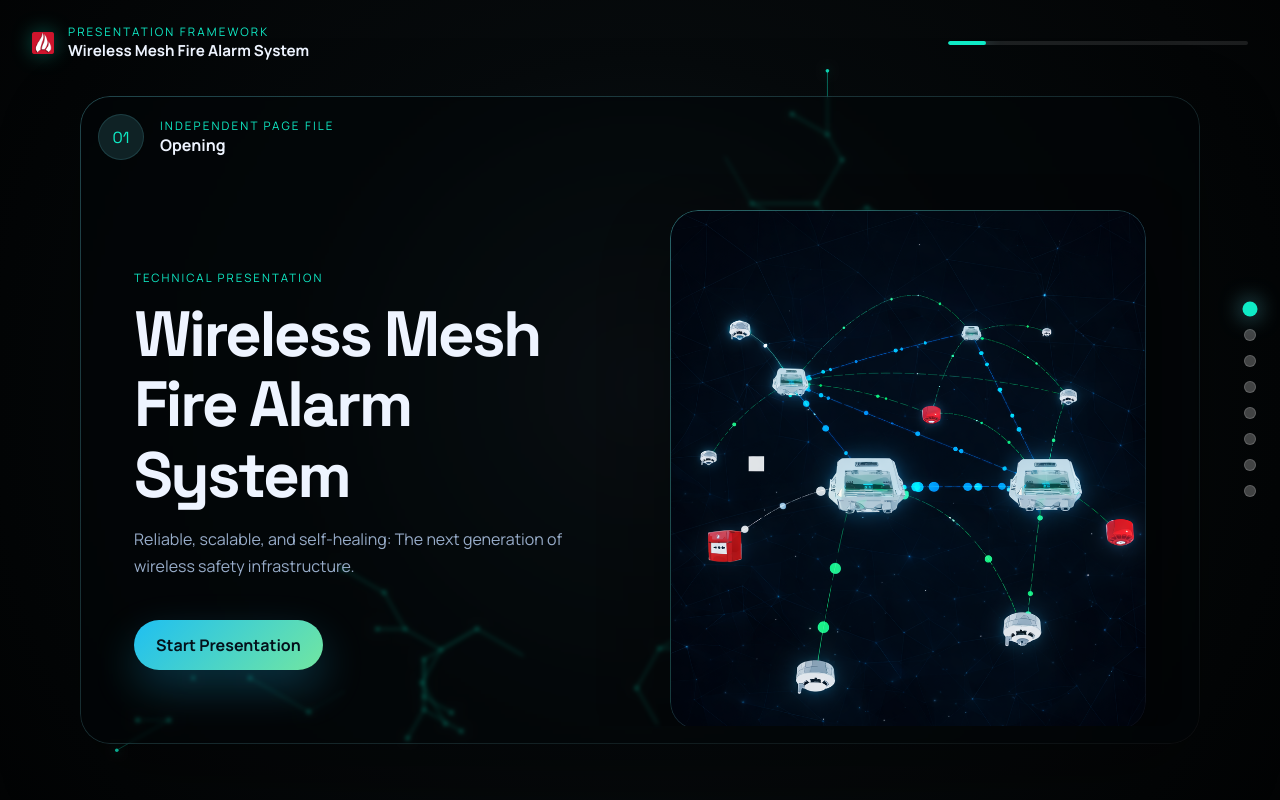
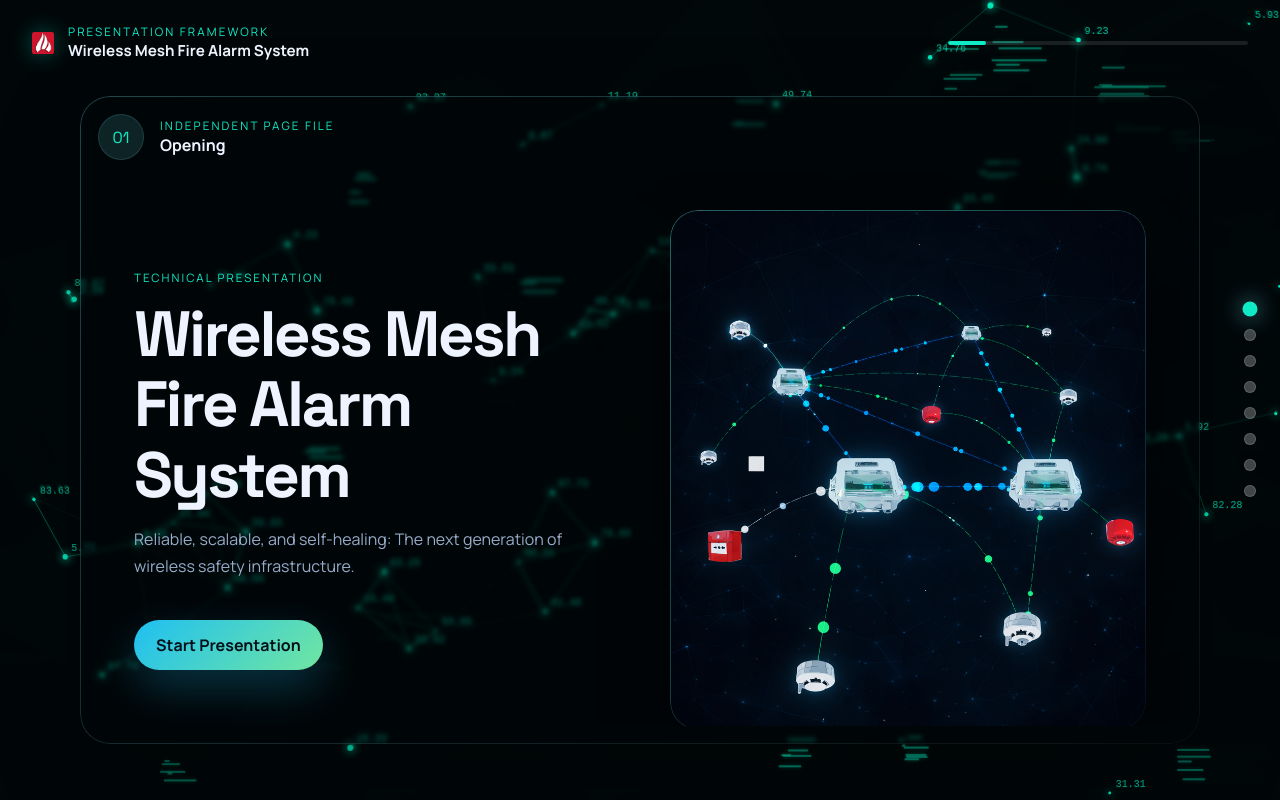
Before and after one commit to tel15675884839-byte/Mesh-System-Demonstration-PPT, a plain HTML site: page index.html in a window 1280 px wide. Drawn offline with nearby package versions, Linux system fonts and the light colour scheme.

```diff
--- a/css/style.css
+++ b/css/style.css
@@ -15,7 +15,7 @@ body {
   margin: 0;
   min-height: 100%;
   overflow: hidden;
-  background: radial-gradient(circle at center, rgba(16, 24, 28, 0.98) 0%, rgba(4, 6, 7, 0.99) 34%, #000000 78%);
+  background-color: #030a0d;
   color: var(--text);
   font-family: "Manrope", sans-serif;
 }
--- a/js/circuit-background.js
+++ b/js/circuit-background.js
@@ -1,68 +1,132 @@
 (function () {
-  const THEME = {
-    r: 15,
-    g: 235,
-    b: 198
-  };
-  const ROOT_ANGLES = [0, 30, 60, 120, 150, 180, 210, 240, 300, 330];
-  const BRANCH_PROBABILITY = 0.3;
-  const MAX_SEGMENTS = 42;
-  const MAX_ACTIVE_ROOTS = 7;
-  const HOVER_RADIUS = 150;
-  const ENERGY_RADIUS = 100;
-  const SEGMENT_LIFE = 3600;
-  const NODE_HOLD = 900;
-  const SPAWN_INTERVAL = 900;
+  const themeColor = '0, 255, 204'; // Neon Cyan
 
-  function clamp(value, min, max) {
-    return Math.min(max, Math.max(min, value));
+  class DataCluster {
+    constructor(width, height) {
+      this.canvasW = width;
+      this.canvasH = height;
+      this.x = Math.random() * width;
+      this.y = Math.random() * height;
+      this.width = Math.random() * 60 + 20;
+      this.height = Math.random() * 40 + 20;
+      this.opacity = Math.random() * 0.3;
+      this.lines = [];
+
+      let linesCount = Math.floor(Math.random() * 5) + 3;
+      for (let i = 0; i < linesCount; i++) {
+        this.lines.push({
+          yOff: Math.random() * this.height,
+          width: Math.random() * this.width,
+          xOff: Math.random() * 10
+        });
+      }
+    }
+
+    draw(ctx) {
+      if (Math.random() < 0.05) {
+        this.opacity = Math.random() * 0.4;
+      }
+      ctx.save();
+      ctx.fillStyle = `rgba(${themeColor}, ${this.opacity})`;
+      ctx.shadowBlur = 5;
+      ctx.shadowColor = `rgba(${themeColor}, 0.5)`;
+
+      this.lines.forEach(line => {
+        ctx.fillRect(this.x + line.xOff, this.y + line.yOff, line.width, 2);
+      });
+      ctx.restore();
+    }
+
+    update(ctx) {
+      this.x -= 0.2;
+      if (this.x < -100) this.x = this.canvasW + 50;
+      this.draw(ctx);
+    }
   }
 
-  function distanceToSegment(point, start, end) {
-    const dx = end.x - start.x;
-    const dy = end.y - start.y;
-    const lenSq = dx * dx + dy * dy;
-
-    if (!lenSq) {
-      return Math.hypot(point.x - start.x, point.y - start.y);
+  class Node {
+    constructor(width, height) {
+      this.canvasW = width;
+      this.canvasH = height;
+      this.x = Math.random() * width;
+      this.y = Math.random() * height;
+      this.vx = (Math.random() - 0.5) * 1.5;
+      this.vy = (Math.random() - 0.5) * 1.5;
+      this.radius = Math.random() * 2 + 1;
+      this.label = (Math.random() * 99).toFixed(2);
     }
 
-    let t = ((point.x - start.x) * dx + (point.y - start.y) * dy) / lenSq;
-    t = clamp(t, 0, 1);
+    draw(ctx) {
+      ctx.beginPath();
+      ctx.arc(this.x, this.y, this.radius, 0, Math.PI * 2);
+      ctx.fillStyle = `rgba(${themeColor}, 0.8)`;
+      ctx.shadowBlur = 10;
+      ctx.shadowColor = `rgba(${themeColor}, 1)`;
+      ctx.fill();
 
-    const projX = start.x + t * dx;
-    const projY = start.y + t * dy;
-    return Math.hypot(point.x - projX, point.y - projY);
+      ctx.font = "10px Courier New";
+      ctx.fillStyle = `rgba(${themeColor}, 0.5)`;
+      ctx.shadowBlur = 0;
+      ctx.fillText(this.label, this.x + 6, this.y - 6);
+      ctx.closePath();
+    }
+
+    update(ctx, mouse) {
+      if (this.x > this.canvasW || this.x < 0) this.vx = -this.vx;
+      if (this.y > this.canvasH || this.y < 0) this.vy = -this.vy;
+
+      this.x += this.vx;
+      this.y += this.vy;
+
+      if (mouse.x != null && mouse.y != null) {
+        let dx = mouse.x - this.x;
+        let dy = mouse.y - this.y;
+        let distance = Math.sqrt(dx * dx + dy * dy);
+
+        if (distance < mouse.radius) {
+          const forceDirectionX = dx / distance;
+          const forceDirectionY = dy / distance;
+          const force = (mouse.radius - distance) / mouse.radius;
+
+          this.x += forceDirectionX * force * 1.5;
+          this.y += forceDirectionY * force * 1.5;
+        }
+      }
+
+      this.draw(ctx);
+    }
   }
 
-  function CircuitBackground(canvas) {
+  function CyberpunkBackground(canvas) {
     this.canvas = canvas;
     this.ctx = canvas.getContext("2d");
-    this.mouse = { x: -9999, y: -9999, active: false };
-    this.segments = [];
-    this.nodes = [];
-    this.pendingBranches = [];
-    this.lastSpawn = 0;
-    this.lastFrame = performance.now();
+    this.mouse = { x: null, y: null, radius: 180 };
+    this.particles = [];
+    this.dataClusters = [];
+
+    this.resize = this.resize.bind(this);
+    this.tick = this.tick.bind(this);
+
+    this.bindEvents();
     this.resize();
-    this.bindEvents();
-    requestAnimationFrame(this.tick.bind(this));
+    this.initScene();
+
+    requestAnimationFrame(this.tick);
   }
 
-  CircuitBackground.prototype.bindEvents = function () {
-    window.addEventListener("resize", this.resize.bind(this));
-    window.addEventListener("mousemove", (event) => {
-      const rect = this.canvas.getBoundingClientRect();
-      this.mouse.x = event.clientX - rect.left;
-      this.mouse.y = event.clientY - rect.top;
-      this.mouse.active = true;
+  CyberpunkBackground.prototype.bindEvents = function () {
+    window.addEventListener("resize", this.resize);
+    window.addEventListener("mousemove", (e) => {
+      this.mouse.x = e.clientX;
+      this.mouse.y = e.clientY;
     });
-    window.addEventListener("mouseleave", () => {
-      this.mouse.active = false;
+    window.addEventListener("mouseout", () => {
+      this.mouse.x = null;
+      this.mouse.y = null;
     });
   };
 
-  CircuitBackground.prototype.resize = function () {
+  CyberpunkBackground.prototype.resize = function () {
     const ratio = window.devicePixelRatio || 1;
     this.width = window.innerWidth;
     this.height = window.innerHeight;
@@ -71,215 +135,98 @@
     this.canvas.style.width = this.width + "px";
     this.canvas.style.height = this.height + "px";
     this.ctx.setTransform(ratio, 0, 0, ratio, 0, 0);
+    this.initScene();
   };
 
-  CircuitBackground.prototype.spawnRoot = function () {
-    const aliveRoots = this.pendingBranches.filter((item) => item.isRoot).length;
-    if (aliveRoots >= MAX_ACTIVE_ROOTS || this.segments.length >= MAX_SEGMENTS) {
-      return;
+  CyberpunkBackground.prototype.initScene = function () {
+    this.particles = [];
+    this.dataClusters = [];
+
+    let clusterCount = Math.floor(((this.width * this.height) / 30000) * 0.7);
+    for (let i = 0; i < clusterCount; i++) {
+      this.dataClusters.push(new DataCluster(this.width, this.height));
     }
 
-    const edgeBand = Math.min(this.width, this.height) * 0.2;
-    const side = Math.floor(Math.random() * 4);
-    let x = 0;
-    let y = 0;
-
-    if (side === 0) {
-      x = Math.random() * this.width;
-      y = Math.random() * edgeBand;
-    } else if (side === 1) {
-      x = this.width - Math.random() * edgeBand;
-      y = Math.random() * this.height;
-    } else if (side === 2) {
-      x = Math.random() * this.width;
-      y = this.height - Math.random() * edgeBand;
-    } else {
-      x = Math.random() * edgeBand;
-      y = Math.random() * this.height;
+    let nodeCount = Math.floor(((this.width * this.height) / 12000) * 0.7);
+    nodeCount = Math.max(28, Math.min(nodeCount, 105));
+    for (let i = 0; i < nodeCount; i++) {
+      this.particles.push(new Node(this.width, this.height));
     }
-
-    this.pendingBranches.push({
-      x,
-      y,
-      angle: ROOT_ANGLES[Math.floor(Math.random() * ROOT_ANGLES.length)],
-      depth: 0,
-      isRoot: true,
-      treeId: "tree-" + Math.random().toString(36).slice(2, 10),
-      forcedBranchesRemaining: 3
-    });
   };
 
-  CircuitBackground.prototype.spawnBranch = function (branch) {
-    if (this.segments.length >= MAX_SEGMENTS) {
-      return;
-    }
+  CyberpunkBackground.prototype.connectParticles = function () {
+    const ctx = this.ctx;
+    const particles = this.particles;
+    const mouse = this.mouse;
 
-    const length = 36 + Math.random() * 42 - branch.depth * 3;
-    const radians = branch.angle * Math.PI / 180;
-    const end = {
-      x: branch.x + Math.cos(radians) * length,
-      y: branch.y + Math.sin(radians) * length
-    };
+    for (let a = 0; a < particles.length; a++) {
+      for (let b = a; b < particles.length; b++) {
+        let dx = particles[a].x - particles[b].x;
+        let dy = particles[a].y - particles[b].y;
+        let distance = Math.sqrt(dx * dx + dy * dy);
 
-    if (end.x < -40 || end.x > this.width + 40 || end.y < -40 || end.y > this.height + 40) {
-      return;
-    }
+        if (distance < 120) {
+          let opacity = 1 - (distance / 120);
 
-    const now = performance.now();
-    const segment = {
-      start: { x: branch.x, y: branch.y },
-      end,
-      bornAt: now,
-      life: SEGMENT_LIFE + Math.random() * 1200,
-      treeId: branch.treeId
-    };
-    const node = {
-      x: end.x,
-      y: end.y,
-      bornAt: now + 140,
-      fadeDelay: NODE_HOLD + Math.random() * 600,
-      life: SEGMENT_LIFE + Math.random() * 1200
-    };
+          if (mouse.x != null) {
+            let distToMouseA = Math.hypot(mouse.x - particles[a].x, mouse.y - particles[a].y);
+            let distToMouseB = Math.hypot(mouse.x - particles[b].x, mouse.y - particles[b].y);
+            if (distToMouseA < mouse.radius && distToMouseB < mouse.radius) {
+              opacity += 0.5;
+              ctx.lineWidth = 1.5;
+            } else {
+              ctx.lineWidth = 0.5;
+            }
+          } else {
+            ctx.lineWidth = 0.5;
+          }
 
-    this.segments.push(segment);
-    this.nodes.push(node);
+          ctx.strokeStyle = `rgba(${themeColor}, ${opacity * 0.8})`;
+          ctx.beginPath();
+          ctx.moveTo(particles[a].x, particles[a].y);
+          ctx.lineTo(particles[b].x, particles[b].y);
 
-    const mustContinue = branch.forcedBranchesRemaining > 0;
-    const shouldBranch = branch.depth < 4 && (mustContinue || Math.random() < BRANCH_PROBABILITY);
+          ctx.shadowBlur = 5;
+          ctx.shadowColor = `rgba(${themeColor}, ${opacity})`;
 
-    if (shouldBranch) {
-      const count = mustContinue ? (Math.random() < 0.5 ? 1 : 2) : (Math.random() < 0.55 ? 1 : 2);
-      for (let index = 0; index < count; index += 1) {
-        const angleOffset = (Math.random() < 0.5 ? -1 : 1) * 30 * (1 + Math.floor(Math.random() * 2));
-        this.pendingBranches.push({
-          x: end.x,
-          y: end.y,
-          angle: branch.angle + angleOffset,
-          depth: branch.depth + 1,
-          isRoot: false,
-          treeId: branch.treeId,
-          forcedBranchesRemaining: Math.max(0, branch.forcedBranchesRemaining - 1)
-        });
+          ctx.stroke();
+          ctx.shadowBlur = 0;
+        }
+      }
+
+      if (mouse.x != null && mouse.y != null) {
+        let dx = particles[a].x - mouse.x;
+        let dy = particles[a].y - mouse.y;
+        let distance = Math.sqrt(dx * dx + dy * dy);
+
+        if (distance < mouse.radius) {
+          let opacity = 1 - (distance / mouse.radius);
+          ctx.strokeStyle = `rgba(255, 255, 255, ${opacity * 0.5})`;
+          ctx.setLineDash([5, 5]);
+          ctx.lineWidth = 1;
+          ctx.beginPath();
+          ctx.moveTo(particles[a].x, particles[a].y);
+          ctx.lineTo(mouse.x, mouse.y);
+          ctx.stroke();
+          ctx.setLineDash([]);
+        }
       }
     }
   };
 
-  CircuitBackground.prototype.update = function (now) {
-    if (now - this.lastSpawn > SPAWN_INTERVAL) {
-      this.spawnRoot();
-      this.lastSpawn = now;
-    }
+  CyberpunkBackground.prototype.tick = function () {
+    requestAnimationFrame(this.tick);
 
-    const branchBudget = Math.min(3, this.pendingBranches.length);
-    for (let index = 0; index < branchBudget; index += 1) {
-      const branch = this.pendingBranches.shift();
-      if (branch) {
-        this.spawnBranch(branch);
-      }
-    }
+    // 拖尾残影效果
+    this.ctx.fillStyle = 'rgba(2, 8, 10, 0.5)';
+    this.ctx.fillRect(0, 0, this.width, this.height);
 
-    this.segments = this.segments.filter((segment) => now - segment.bornAt < segment.life);
-    this.nodes = this.nodes.filter((node) => now - node.bornAt < node.life + node.fadeDelay);
-  };
-
-  CircuitBackground.prototype.segmentAlpha = function (segment, now) {
-    const age = now - segment.bornAt;
-    const fadeIn = clamp(age / 540, 0, 1);
-    const fadeOut = clamp((segment.life - age) / 1200, 0, 1);
-    return Math.min(fadeIn, fadeOut);
-  };
-
-  CircuitBackground.prototype.nodeAlpha = function (node, now) {
-    const age = now - node.bornAt;
-    const fadeIn = clamp(age / 420, 0, 1);
-    const fadeOut = clamp((node.life + node.fadeDelay - age) / 1200, 0, 1);
-    return Math.min(fadeIn, fadeOut);
-  };
-
-  CircuitBackground.prototype.draw = function (now) {
-    const ctx = this.ctx;
-    ctx.clearRect(0, 0, this.width, this.height);
-
-    const gradient = ctx.createRadialGradient(
-      this.width * 0.5,
-      this.height * 0.48,
-      0,
-      this.width * 0.5,
-      this.height * 0.5,
-      Math.max(this.width, this.height) * 0.75
-    );
-    gradient.addColorStop(0, "rgba(16, 24, 28, 0.96)");
-    gradient.addColorStop(0.35, "rgba(6, 10, 12, 0.98)");
-    gradient.addColorStop(1, "rgba(0, 0, 0, 1)");
-    ctx.fillStyle = gradient;
-    ctx.fillRect(0, 0, this.width, this.height);
-
-    this.segments.forEach((segment) => {
-      const alpha = this.segmentAlpha(segment, now);
-      if (alpha <= 0) {
-        return;
-      }
-
-      const hoverDistance = this.mouse.active ? distanceToSegment(this.mouse, segment.start, segment.end) : 9999;
-      const hoverBoost = this.mouse.active ? clamp(1 - hoverDistance / HOVER_RADIUS, 0, 1) : 0;
-      const lineWidth = 1 + hoverBoost * 1.7;
-      const glow = 8 + hoverBoost * 26;
-
-      ctx.save();
-      ctx.beginPath();
-      ctx.moveTo(segment.start.x, segment.start.y);
-      ctx.lineTo(segment.end.x, segment.end.y);
-      ctx.lineWidth = lineWidth;
-      ctx.strokeStyle = "rgba(" + THEME.r + "," + THEME.g + "," + THEME.b + "," + (0.16 + alpha * 0.46 + hoverBoost * 0.32) + ")";
-      ctx.shadowBlur = glow;
-      ctx.shadowColor = "rgba(" + THEME.r + "," + THEME.g + "," + THEME.b + "," + (0.28 + hoverBoost * 0.5) + ")";
-      ctx.stroke();
-      ctx.restore();
-    });
-
-    this.nodes.forEach((node) => {
-      const alpha = this.nodeAlpha(node, now);
-      if (alpha <= 0) {
-        return;
-      }
-
-      const distance = this.mouse.active ? Math.hypot(this.mouse.x - node.x, this.mouse.y - node.y) : 9999;
-      const hoverBoost = this.mouse.active ? clamp(1 - distance / HOVER_RADIUS, 0, 1) : 0;
-      const radius = 1.8 + hoverBoost * 1.8;
-
-      ctx.save();
-      ctx.beginPath();
-      ctx.arc(node.x, node.y, radius, 0, Math.PI * 2);
-      ctx.fillStyle = "rgba(" + THEME.r + "," + THEME.g + "," + THEME.b + "," + (0.3 + alpha * 0.6 + hoverBoost * 0.25) + ")";
-      ctx.shadowBlur = 10 + hoverBoost * 28;
-      ctx.shadowColor = "rgba(" + THEME.r + "," + THEME.g + "," + THEME.b + "," + (0.35 + hoverBoost * 0.45) + ")";
-      ctx.fill();
-      ctx.restore();
-
-      if (distance < ENERGY_RADIUS) {
-        const energy = clamp(1 - distance / ENERGY_RADIUS, 0, 1);
-        ctx.save();
-        ctx.beginPath();
-        ctx.moveTo(node.x, node.y);
-        ctx.lineTo(this.mouse.x, this.mouse.y);
-        ctx.lineWidth = 1;
-        ctx.strokeStyle = "rgba(" + THEME.r + "," + THEME.g + "," + THEME.b + "," + (0.05 + energy * 0.22) + ")";
-        ctx.shadowBlur = 8 + energy * 20;
-        ctx.shadowColor = "rgba(" + THEME.r + "," + THEME.g + "," + THEME.b + "," + (0.12 + energy * 0.28) + ")";
-        ctx.stroke();
-        ctx.restore();
-      }
-    });
-  };
-
-  CircuitBackground.prototype.tick = function (now) {
-    this.update(now);
-    this.draw(now);
-    this.lastFrame = now;
-    requestAnimationFrame(this.tick.bind(this));
+    this.dataClusters.forEach(cluster => cluster.update(this.ctx));
+    this.connectParticles();
+    this.particles.forEach(particle => particle.update(this.ctx, this.mouse));
   };
 
   document.querySelectorAll("[data-circuit-bg]").forEach((canvas) => {
-    new CircuitBackground(canvas);
+    new CyberpunkBackground(canvas);
   });
 }());
```
